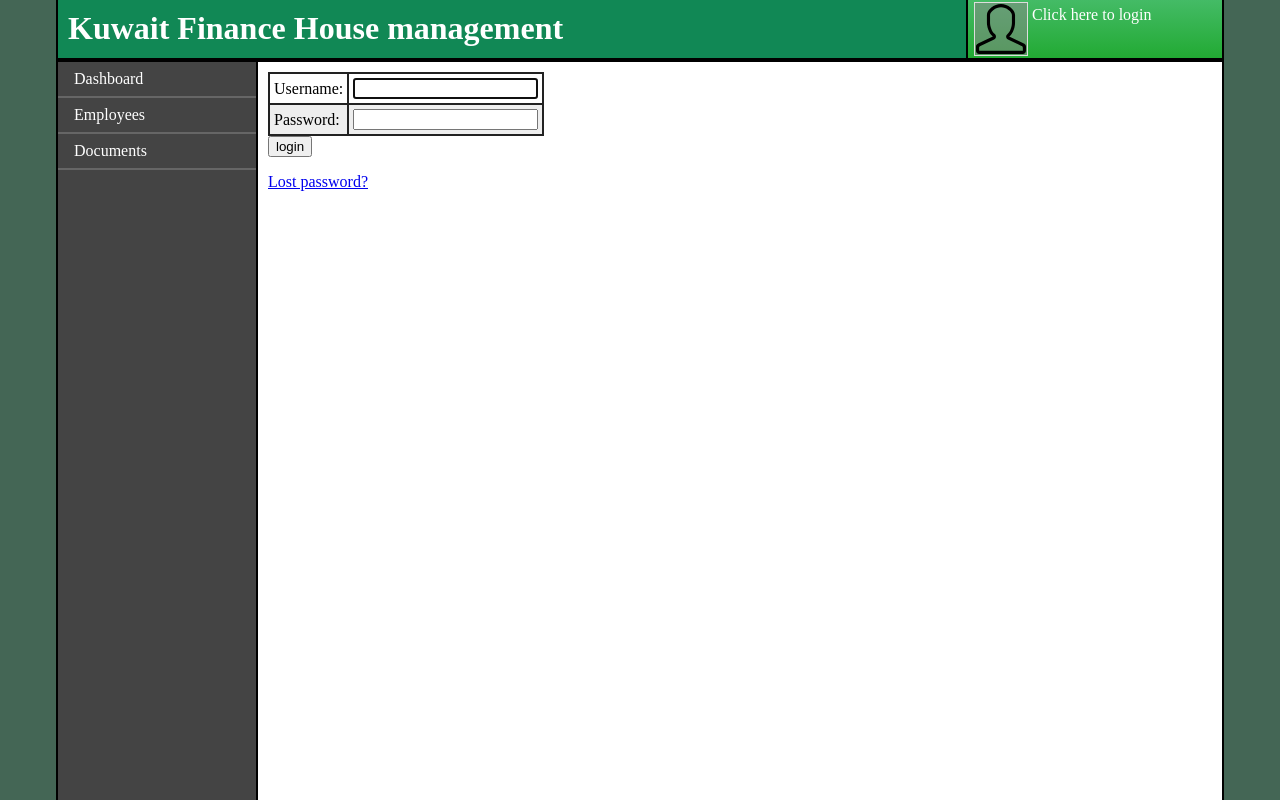
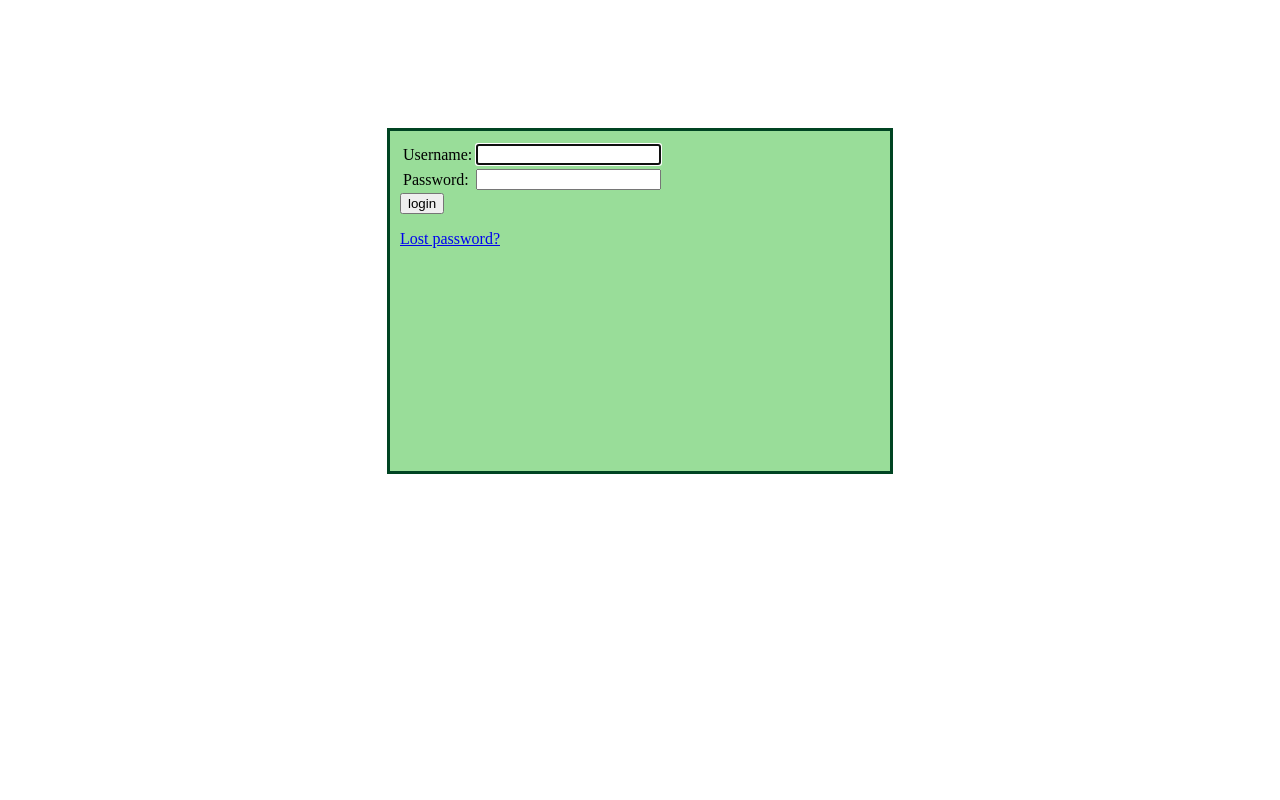
Before and after one commit to Liteb0t/kfh-edrms, a Django app: page /accounts/login/ in a window 1280 px wide. Run offline with Django 5.2, Linux system fonts and the light colour scheme.

Commit message:
Login pt. 2 basic authentication

```diff
--- a/edrms/settings.py
+++ b/edrms/settings.py
@@ -31,6 +31,7 @@ ALLOWED_HOSTS = []
 # Application definition
 
 INSTALLED_APPS = [
+    'home',
     'polls.apps.PollsConfig',
     'django.contrib.admin',
     'django.contrib.auth',
@@ -38,7 +39,6 @@ INSTALLED_APPS = [
     'django.contrib.sessions',
     'django.contrib.messages',
     'django.contrib.staticfiles',
-    'home'
 ]
 
 MIDDLEWARE = [
--- /dev/null
+++ b/home/static/styles-registration.css
@@ -0,0 +1,13 @@
+html {
+  background: white;
+}
+
+body {
+  background-color: #9d9;
+  border: 3px solid #042;
+  /*! display: block; */
+  max-width: 30em;
+  margin: 10% auto 0 auto;
+  height: 20em;
+  padding: 10px;
+}
--- a/home/templates/master.html
+++ b/home/templates/master.html
@@ -10,10 +10,18 @@
 <body>
 <header>
     <h1>Kuwait Finance House management</h1>
-    <a id="login-button" href="{% url 'login' %}">
-        <img src="{% static 'img/user_icon.svg' %}" alt="profile picture">
-        <span>Click here to login</span>
-    </a>
+    {% if not request.user.is_authenticated %}
+        <a id="login-button" href="{% url 'login' %}">
+            <img src="{% static 'img/user_icon.svg' %}" alt="profile picture">
+            <span>Click here to login</span>
+        </a>
+    {% else %}
+        <a id="login-button" href="{% url 'logout' %}">
+            <img src="{% static 'img/user_icon.svg' %}" alt="profile picture">
+            <span>Logged in as {{ request.user.username }}<br>
+            Click to logout</span>
+        </a>
+    {% endif %}
 
 </header>
 
--- a/home/templates/registration/login.html
+++ b/home/templates/registration/login.html
@@ -1,4 +1,4 @@
-{% extends "master.html" %}
+{% extends "registration/master.html" %}
 
 {% block title %}
     KFH - Login
--- /dev/null
+++ b/home/templates/registration/master.html
@@ -0,0 +1,14 @@
+{% load static %}
+<!DOCTYPE html>
+<html lang="en">
+<head>
+    <meta charset="UTF-8">
+    <title>{% block title %}{% endblock %}</title>
+    <link rel="stylesheet" href="{% static 'styles-registration.css' %}">
+    <meta name="viewport" content="width=device-width, initial-scale=0.75">
+</head>
+<body>
+{% block content %}
+{% endblock %}
+</body>
+</html>
```
Also changed, not shown: home/templates/registration/logged_out.html (added, +10 -0 lines), home/views.py (+13 -2 lines), db.sqlite3.
